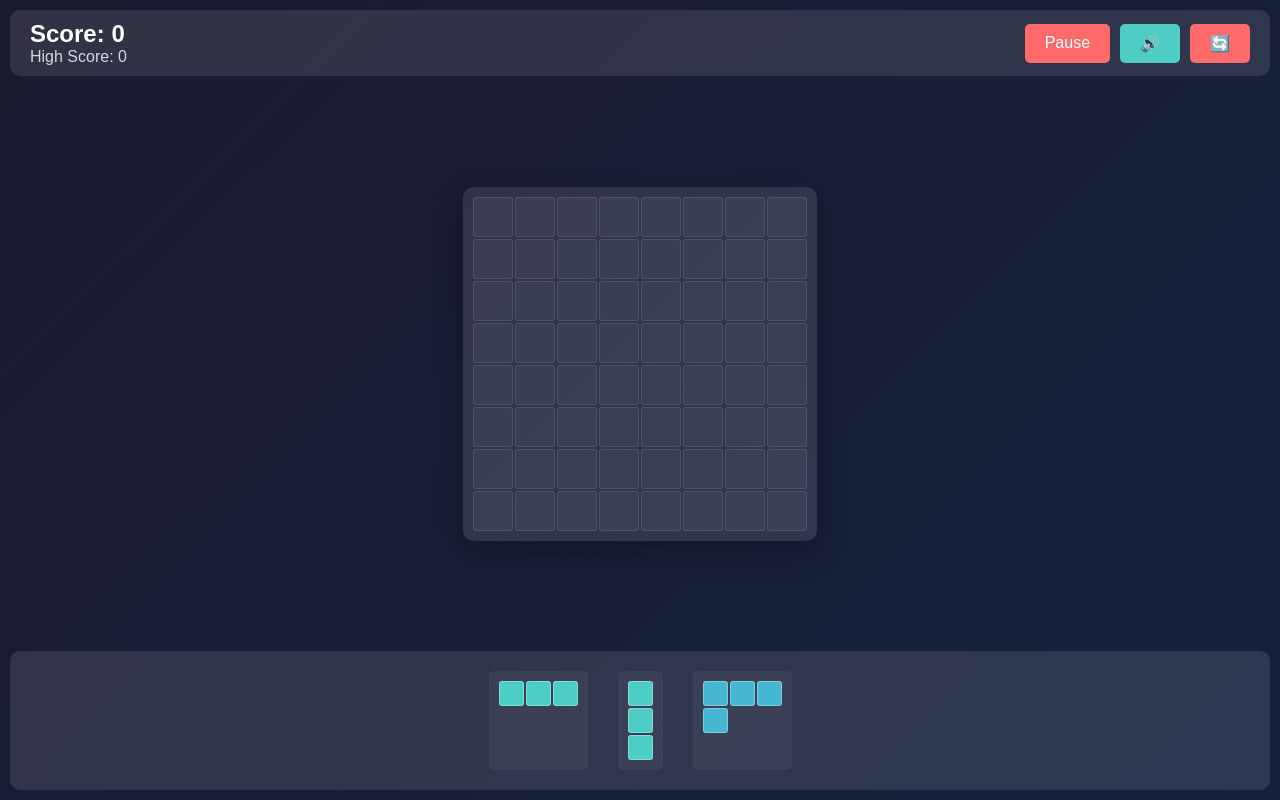
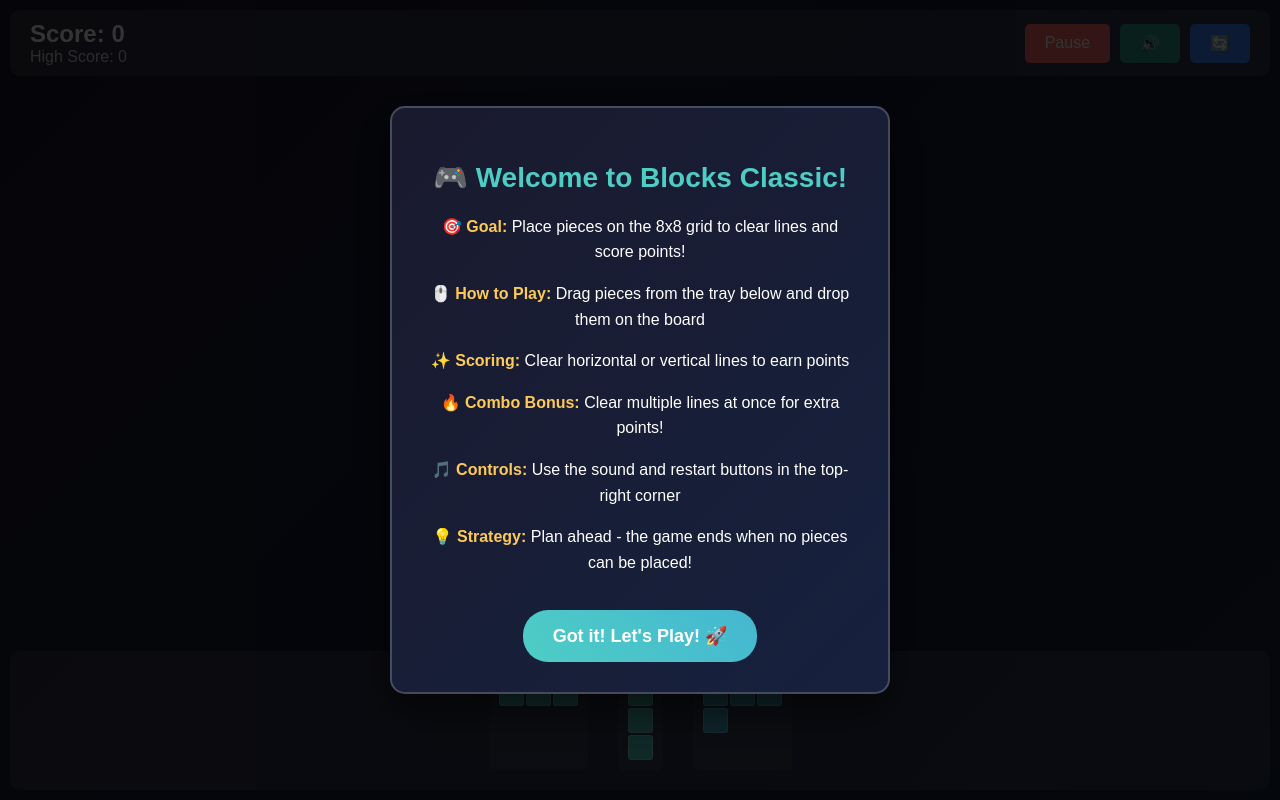
Before and after one commit to negriniainda/block-blast-classic, a plain HTML site: page index.html in a window 1280 px wide. Drawn offline with Linux system fonts and the light colour scheme.

Commit message:
Add instructions popup and fix drag functionality

```diff
--- a/index.html
+++ b/index.html
@@ -89,12 +89,17 @@
         }
 
         #sound-btn {
-            background: #4ecdc4;
+            background: #2a9d8f; /* Darker green */
             min-width: 50px;
         }
 
         #sound-btn.muted {
             background: #95a5a6;
+        }
+
+        #reload-btn {
+            background: #3a86ff; /* Blue */
+            min-width: 50px;
         }
 
         .game-board-container {
@@ -191,6 +196,65 @@
             height: 25px;
             border-radius: 3px;
             border: 1px solid rgba(255, 255, 255, 0.3);
+        }
+
+        /* Instructions Modal */
+        .instructions-modal {
+            position: fixed;
+            top: 0;
+            left: 0;
+            width: 100%;
+            height: 100%;
+            background: rgba(0, 0, 0, 0.8);
+            display: flex;
+            justify-content: center;
+            align-items: center;
+            z-index: 2000;
+        }
+
+        .instructions-content {
+            background: linear-gradient(135deg, #1a1a2e, #16213e);
+            border: 2px solid rgba(255, 255, 255, 0.2);
+            border-radius: 15px;
+            padding: 30px;
+            max-width: 500px;
+            width: 90%;
+            text-align: center;
+            box-shadow: 0 20px 40px rgba(0, 0, 0, 0.5);
+        }
+
+        .instructions-content h2 {
+            color: #4ecdc4;
+            margin-bottom: 20px;
+            font-size: 28px;
+        }
+
+        .instructions-content p {
+            margin-bottom: 15px;
+            line-height: 1.6;
+            font-size: 16px;
+        }
+
+        .instructions-content .highlight {
+            color: #feca57;
+            font-weight: bold;
+        }
+
+        .got-it-btn {
+            background: linear-gradient(45deg, #4ecdc4, #45b7d1);
+            border: none;
+            color: white;
+            padding: 15px 30px;
+            border-radius: 25px;
+            cursor: pointer;
+            font-size: 18px;
+            font-weight: bold;
+            margin-top: 20px;
+            transition: transform 0.2s ease;
+        }
+
+        .got-it-btn:hover {
+            transform: scale(1.05);
         }
 
         .piece-block-empty {
@@ -577,7 +641,7 @@
             <div class="button-group">
                 <button class="pause-btn" id="pause-btn">Pause</button>
                 <button class="pause-btn" id="sound-btn">🔊</button>
-                <button class="pause-btn" id="restart-btn">🔄</button>
+                <button class="pause-btn" id="reload-btn">🔄</button>
             </div>
         </div>
 
@@ -586,6 +650,20 @@
         </div>
 
         <div class="pieces-tray" id="pieces-tray"></div>
+    </div>
+
+    <!-- Instructions Modal -->
+    <div class="instructions-modal" id="instructions-modal" style="display: none;">
+        <div class="instructions-content">
+            <h2>🎮 Welcome to Blocks Classic!</h2>
+            <p>🎯 <span class="highlight">Goal:</span> Place pieces on the 8x8 grid to clear lines and score points!</p>
+            <p>🖱️ <span class="highlight">How to Play:</span> Drag pieces from the tray below and drop them on the board</p>
+            <p>✨ <span class="highlight">Scoring:</span> Clear horizontal or vertical lines to earn points</p>
+            <p>🔥 <span class="highlight">Combo Bonus:</span> Clear multiple lines at once for extra points!</p>
+            <p>🎵 <span class="highlight">Controls:</span> Use the sound and restart buttons in the top-right corner</p>
+            <p>💡 <span class="highlight">Strategy:</span> Plan ahead - the game ends when no pieces can be placed!</p>
+            <button class="got-it-btn" onclick="game.closeInstructions()">Got it! Let's Play! 🚀</button>
+        </div>
     </div>
 
     <script>
@@ -602,7 +680,7 @@
                 this.highScoreElement = document.getElementById('high-score');
                 this.pauseBtn = document.getElementById('pause-btn');
                 this.soundBtn = document.getElementById('sound-btn');
-                this.restartBtn = document.getElementById('restart-btn');
+                this.restartBtn = document.getElementById('reload-btn');
                 this.isPaused = false;
                 this.draggedPiece = null;
                 this.dragOffset = { x: 0, y: 0 };
@@ -676,6 +754,7 @@
                 this.generatePieces();
                 this.updateScore();
                 this.setupEventListeners();
+                this.checkFirstTimeVisit();
             }
 
             initializeSounds() {
@@ -696,6 +775,28 @@
                     this.soundBtn.textContent = this.soundEnabled ? '🔊' : '🔇';
                     this.soundBtn.classList.toggle('muted', !this.soundEnabled);
                 }
+            }
+
+            checkFirstTimeVisit() {
+                // Check if this is the first time the user is playing
+                const hasPlayedBefore = localStorage.getItem('blocksClassicPlayed');
+                if (!hasPlayedBefore) {
+                    // Show instructions modal
+                    const modal = document.getElementById('instructions-modal');
+                    if (modal) {
+                        modal.style.display = 'flex';
+                    }
+                }
+            }
+
+            closeInstructions() {
+                // Hide the instructions modal
+                const modal = document.getElementById('instructions-modal');
+                if (modal) {
+                    modal.style.display = 'none';
+                }
+                // Mark that the user has now played the game
+                localStorage.setItem('blocksClassicPlayed', 'true');
             }
 
             createTone(frequency, duration, type = 'sine', volume = 0.3) {
@@ -784,6 +885,7 @@
 
                 // Update UI
                 this.scoreElement.textContent = this.score;
+                this.highScoreElement.textContent = this.highScore;
                 this.pauseBtn.textContent = 'Pause';
 
                 // Recreate board and generate new pieces
@@ -1843,8 +1945,9 @@
         }
 
         // Initialize the game when the page loads
+        let game;
         document.addEventListener('DOMContentLoaded', () => {
-            new BlocksClassic();
+            game = new BlocksClassic();
         });
     </script>
 </body>
```
